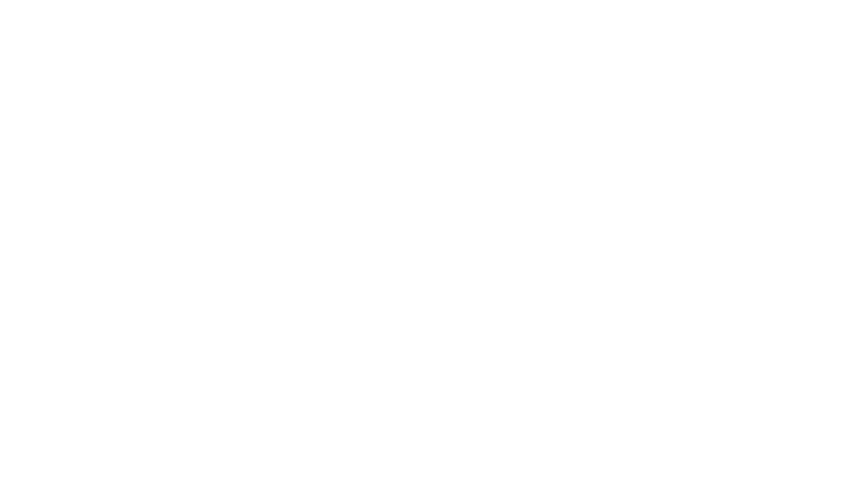
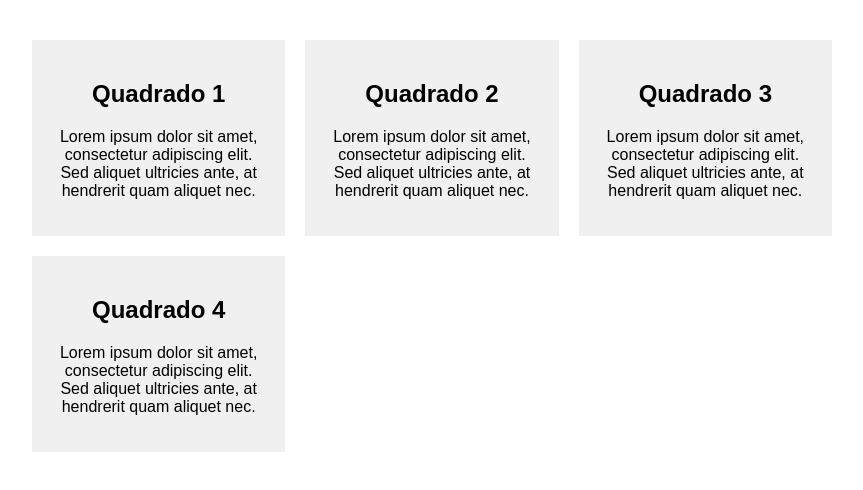
Before and after one commit to Iasmin000/LayoutResponsivo, a plain HTML site: page GradeCss.html in a window 1280 px wide. Shown: the whole page, without its empty margins (208-1071 px from the left). Drawn offline with Linux system fonts and the light colour scheme.

Commit message:
páginas

```diff
--- a/GradeCss.html
+++ b/GradeCss.html
@@ -3,9 +3,45 @@
 <head>
     <meta charset="UTF-8">
     <meta name="viewport" content="width=1, initial-scale=1.0">
-    <title>Document</title>
+    <title>Grade Css</title>
+    <style>
+        body {
+            margin: 0;
+            font-family: Arial, sans-serif;
+        }
+    .container2 {
+    display: grid;
+    grid-template-columns: repeat(auto-fit, minmax(200px, 1fr));
+    grid-gap: 20px;
+    max-width: 800px;
+    margin: 20px auto;
+    padding: 20px;
+    }
+    .item {
+        background-color: #f0f0f0;
+        padding: 20px;
+        text-align: center;
+    }
+</style>
 </head>
 <body>
-
+    <div class="container2">
+        <div class="item">
+            <h2>Quadrado 1</h2>
+            <p>Lorem ipsum dolor sit amet, consectetur adipiscing elit. Sed aliquet ultricies ante, at hendrerit quam aliquet nec.</p>
+        </div>
+        <div class="item">
+            <h2>Quadrado 2</h2>
+            <p>Lorem ipsum dolor sit amet, consectetur adipiscing elit. Sed aliquet ultricies ante, at hendrerit quam aliquet nec.</p>
+        </div>
+        <div class="item">
+            <h2>Quadrado 3</h2>
+            <p>Lorem ipsum dolor sit amet, consectetur adipiscing elit. Sed aliquet ultricies ante, at hendrerit quam aliquet nec.</p>
+        </div>
+        <div class="item">
+            <h2>Quadrado 4</h2>
+            <p>Lorem ipsum dolor sit amet, consectetur adipiscing elit. Sed aliquet ultricies ante, at hendrerit quam aliquet nec.</p>
+        </div>
+    </div>
 </body>
 </html>
--- a/styelle.css
+++ /dev/null
@@ -1,28 +0,0 @@
-body {
-    margin: 0;
-    font-family: Arial, sans-serif;
-}
-.container {
-    width: 100%;
-    max-width: 1200px;
-    margin: 0 auto;
-    overflow: hidden;
-}
-.column {
-float: left;
-box-sizing: border-box;
-padding: 20px;
-}
-.column-1 {
-    width: 30%;
-    background-color: #f0f0f0;
-}
-.column-2 {
-    width: 30%;
-    background-color: #e0e0e0;
-}
-@media screen and (max-width: 768px) {
-    .column {
-        width: 100%;
-    }
-}
```
Also changed, not shown: FlexboxAcessivel.html (+47 -2 lines), LayotFluido.html (+31 -1 lines).
